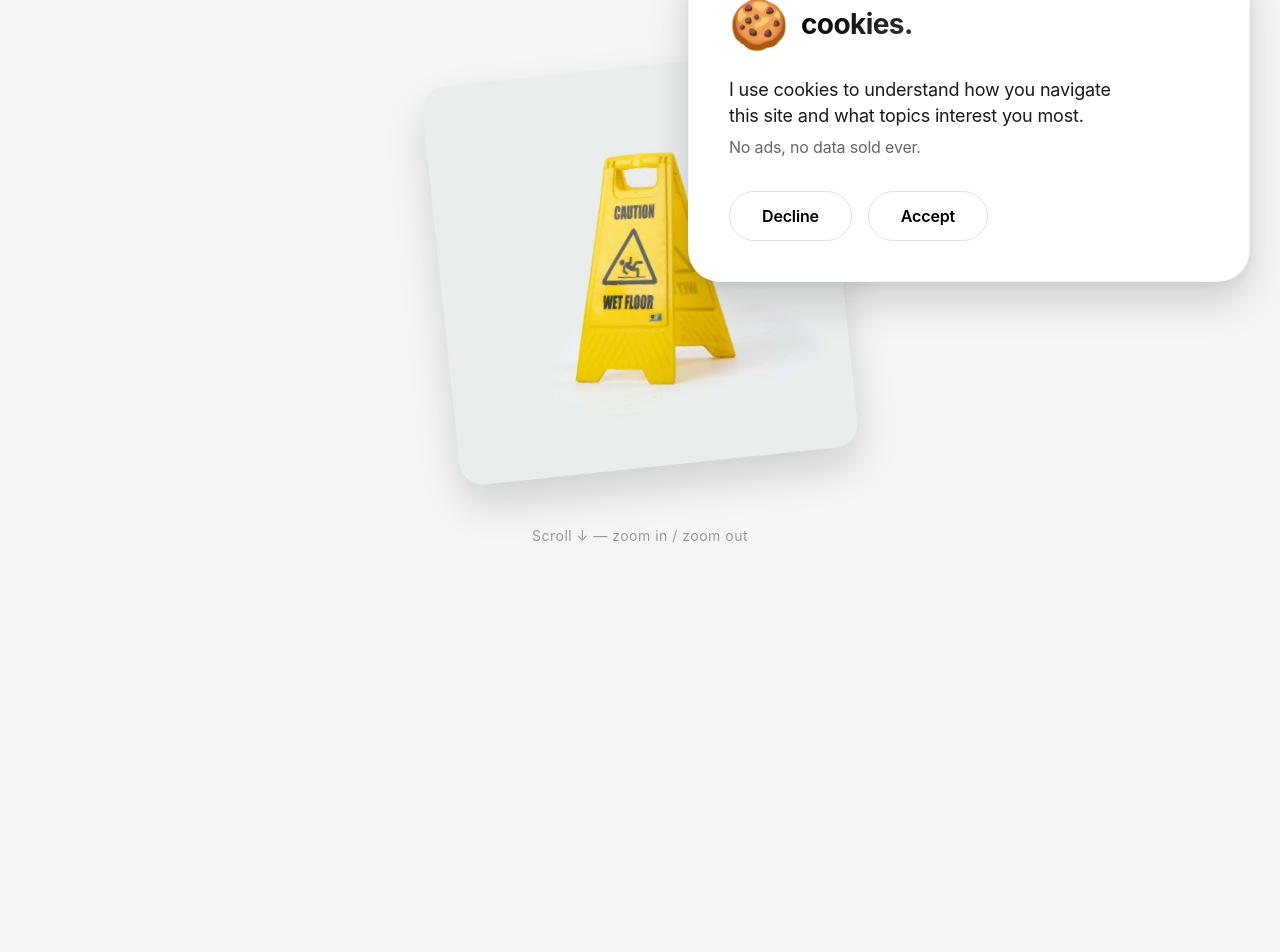
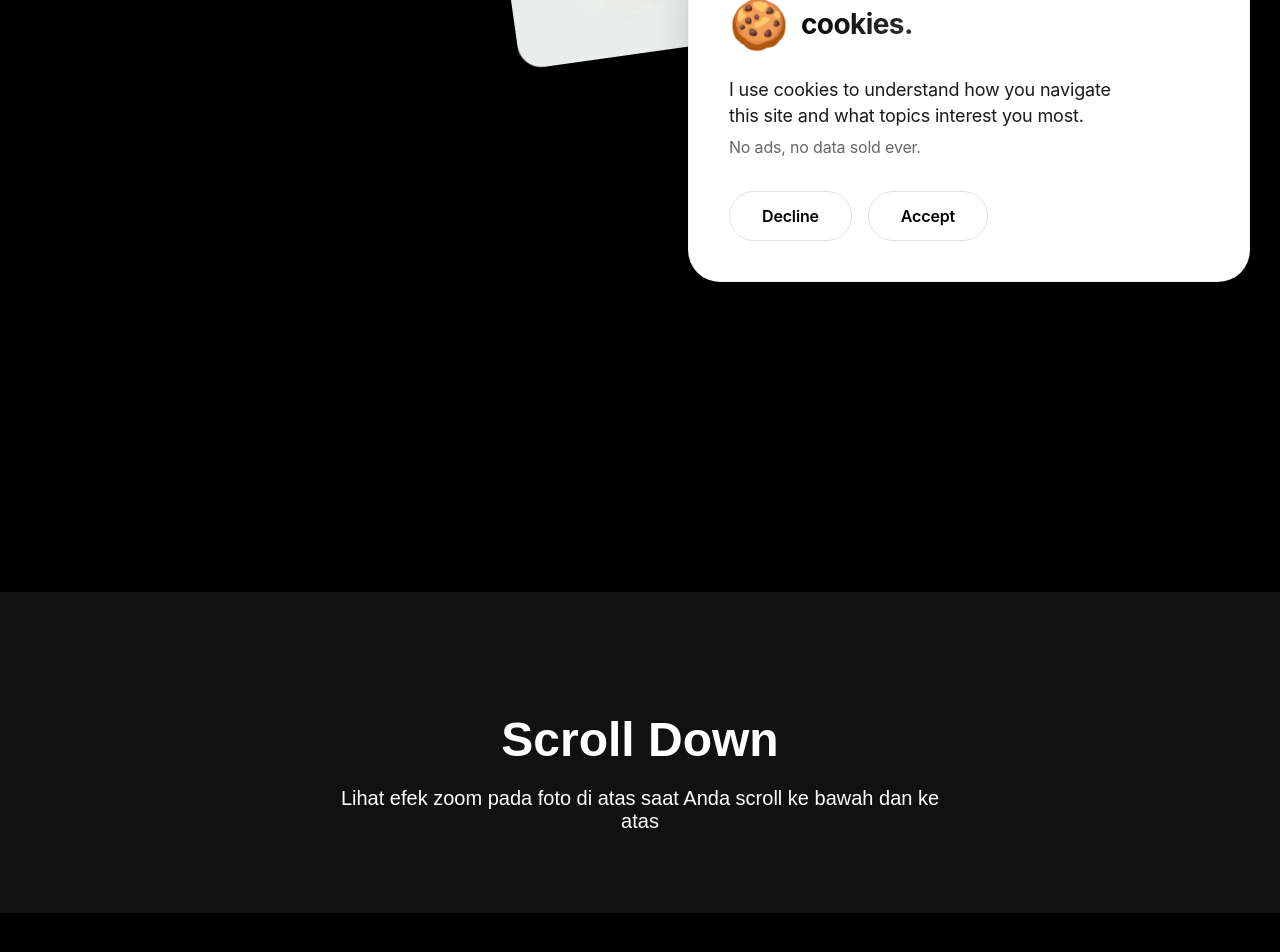
Before and after one commit to vinividivicilala/lolo, a Next.js app in the folder faq/: page / in a window 1280 px wide. Shown: the part 488-1440 px from the top of the page. Built offline with nearby package versions, Linux system fonts and the light colour scheme.

Commit message:
Update page.tsx

```diff
--- a/faq/app/page.tsx
+++ b/faq/app/page.tsx
@@ -5,16 +5,14 @@ import gsap from "gsap";
 import { ScrollTrigger } from "gsap/ScrollTrigger";
 
 // Register ScrollTrigger plugin
-if (typeof window !== 'undefined') {
 gsap.registerPlugin(ScrollTrigger);
-}
 
 export default function HomePage(): React.JSX.Element {
   const [showPopup, setShowPopup] = useState(false);
   const acceptBtnRef = useRef<HTMLButtonElement>(null);
   const declineBtnRef = useRef<HTMLButtonElement>(null);
-  const portraitRef = useRef<HTMLDivElement>(null);
-  const imageRef = useRef<HTMLImageElement>(null);
+  const imageRef = useRef<HTMLDivElement>(null);
+  const containerRef = useRef<HTMLDivElement>(null);
 
   useEffect(() => {
     const consent = localStorage.getItem('cookieConsent');
@@ -23,24 +21,24 @@ export default function HomePage(): React.JSX.Element {
     }
   }, []);
 
-  // GSAP hover effect for buttons
   useEffect(() => {
     if (showPopup && acceptBtnRef.current && declineBtnRef.current) {
+      // Animasi hover untuk tombol Accept & Decline
       const acceptBtn = acceptBtnRef.current;
       const declineBtn = declineBtnRef.current;
 
-      const createHoverAnimation = (btn: HTMLButtonElement) => {
-        const style = document.createElement('style');
-        const btnId = `btn-${Math.random()}`;
-        btn.classList.add(btnId);
+      [acceptBtn, declineBtn].forEach(btn => {
+        btn.style.position = 'relative';
+        btn.style.overflow = 'hidden';
+        btn.style.zIndex = '1';
 
-        style.textContent = `
-          .${btnId} {
+        const pseudoStyle = document.createElement('style');
+        pseudoStyle.textContent = `
+          .btn-hover-effect {
             position: relative;
             isolation: isolate;
-            transition: color 0.3s cubic-bezier(0.2, 0.9, 0.4, 1.1);
           }
-          .${btnId}::before {
+          .btn-hover-effect::before {
             content: '';
             position: absolute;
             bottom: 0;
@@ -52,69 +50,77 @@ export default function HomePage(): React.JSX.Element {
             z-index: -1;
             border-radius: 60px;
           }
-          .${btnId}:hover::before {
+          .btn-hover-effect:hover::before {
             height: 100%;
           }
-          .${btnId}:hover {
-            color: #ffffff !important;
-            border-color: #000000 !important;
+          .btn-hover-effect {
+            transition: color 0.3s ease;
+          }
+          .btn-hover-effect:hover {
+            color: white !important;
           }
         `;
-        document.head.appendChild(style);
-      };
-
-      createHoverAnimation(acceptBtn);
-      createHoverAnimation(declineBtn);
+        document.head.appendChild(pseudoStyle);
+        btn.classList.add('btn-hover-effect');
+      });
 
       return () => {
+        [acceptBtn, declineBtn].forEach(btn => {
           const styles = document.querySelectorAll('style');
           styles.forEach(style => {
-          if (style.textContent?.includes('::before')) {
+            if (style.textContent?.includes('btn-hover-effect')) {
               style.remove();
             }
+          });
         });
       };
     }
   }, [showPopup]);
 
-  // GSAP scroll zoom in/out effect for portrait
   useEffect(() => {
-    if (!portraitRef.current || !imageRef.current) return;
-
-    // Set initial state: agak miring ke kiri, ukuran normal (scale 1)
-    gsap.set(portraitRef.current, {
-      rotation: -6,
+    // Efek scroll zoom in/out untuk foto
+    if (imageRef.current && containerRef.current) {
+      // Set initial state
+      gsap.set(imageRef.current, {
+        rotation: -8,
         scale: 1,
+        borderRadius: "24px",
         transformOrigin: "center center",
       });
 
-    // Create scroll trigger for zoom in/out
-    ScrollTrigger.create({
-      trigger: document.body,
+      // Create scroll trigger animation
+      const scrollTl = gsap.timeline({
+        scrollTrigger: {
+          trigger: containerRef.current,
           start: "top top",
           end: "bottom bottom",
-      scrub: 1.2, // Smooth scrubbing
-      onUpdate: (self) => {
-        const progress = self.progress; // 0 at top, 1 at bottom
-
-        // Scroll ke bawah: zoom in (scale membesar)
-        // Scroll ke atas: zoom out (scale mengecil kembali ke 1)
-        // Scale from 1 to 1.8
-        const scaleValue = 1 + (progress * 0.8); // 1 → 1.8
-        const rotationValue = -6 + (progress * 3); // -6° → -3°
-
-        gsap.to(portraitRef.current, {
-          scale: scaleValue,
-          rotation: rotationValue,
-          duration: 0.1,
-          ease: "power2.out",
-        });
-      },
+          scrub: 1.5,
+          pin: false,
+          markers: false,
+          invalidateOnRefresh: true
+        }
       });
 
+      // Scroll ke bawah: foto menjadi besar, vertikal, dan berubah bentuk
+      scrollTl.to(imageRef.current, {
+        scale: 2.5,
+        rotation: 0,
+        borderRadius: "8px",
+        duration: 1,
+        ease: "power2.inOut",
+      }, 0)
+      .to(imageRef.current, {
+        width: "auto",
+        height: "auto",
+        duration: 1,
+        ease: "power2.inOut",
+      }, 0);
+
+      // Cleanup
       return () => {
         ScrollTrigger.getAll().forEach(trigger => trigger.kill());
       };
+    }
   }, []);
 
   const handleAccept = () => {
@@ -130,74 +136,87 @@ export default function HomePage(): React.JSX.Element {
   };
 
   return (
-    <div style={{
-      minHeight: '200vh',
-      backgroundColor: '#f5f5f5',
+    <div
+      ref={containerRef}
+      style={{
+        minHeight: '200vh', // Membuat halaman cukup panjang untuk efek scroll
+        backgroundColor: 'black',
         margin: 0,
         padding: 0,
         width: '100%',
         display: 'flex',
         flexDirection: 'column',
-      justifyContent: 'center',
+        justifyContent: 'flex-start',
         alignItems: 'center',
-      fontFamily: "'Inter', -apple-system, BlinkMacSystemFont, 'Segoe UI', sans-serif",
+        fontFamily: 'ev-light, sans-serif',
         WebkitFontSmoothing: 'antialiased',
         MozOsxFontSmoothing: 'grayscale',
         position: 'relative'
-    }}>
-      {/* Hero section dengan foto portrait di tengah */}
+      }}
+    >
+      {/* Container untuk foto portrait */}
       <div style={{
+        position: 'sticky',
+        top: '50%',
+        transform: 'translateY(-50%)',
+        width: '100%',
         display: 'flex',
         justifyContent: 'center',
         alignItems: 'center',
-        minHeight: '100vh',
-        width: '100%',
-        position: 'relative',
-        flexDirection: 'column',
-        gap: '40px'
+        zIndex: 10,
+        pointerEvents: 'none'
       }}>
-        {/* Foto Portrait besar di tengah, agak miring ke kiri */}
         <div
-          ref={portraitRef}
+          ref={imageRef}
           style={{
-            width: '400px',
+            width: '280px',
             height: 'auto',
-            display: 'flex',
-            justifyContent: 'center',
-            alignItems: 'center',
-            willChange: 'transform',
+            overflow: 'hidden',
+            boxShadow: '0 20px 40px rgba(0,0,0,0.3)',
+            pointerEvents: 'auto',
+            transform: 'rotate(-8deg)',
+            transition: 'box-shadow 0.3s ease'
           }}
         >
           <img
-            ref={imageRef}
             src="/images/5.jpg"
             alt="Portrait"
             style={{
               width: '100%',
-              height: 'auto',
+              height: '100%',
               objectFit: 'cover',
-              borderRadius: '24px',
-              boxShadow: '0 20px 40px rgba(0,0,0,0.15)',
-              display: 'block',
+              display: 'block'
             }}
             onError={(e) => {
-              console.error('Failed to load image: /images/5.jpg');
-              e.currentTarget.src = 'https://via.placeholder.com/500x600?text=Portrait+Image';
+              // Fallback jika gambar tidak ditemukan
+              const target = e.target as HTMLImageElement;
+              target.src = 'https://picsum.photos/id/64/400/500';
             }}
           />
         </div>
+      </div>
 
-        <p style={{
-          fontSize: '14px',
-          color: '#999',
-          marginTop: '20px',
-          letterSpacing: '0.5px'
+      {/* Konten tambahan untuk efek scroll */}
+      <div style={{
+        position: 'relative',
+        zIndex: 5,
+        width: '100%',
+        marginTop: '100vh'
       }}>
-          Scroll ↓ — zoom in / zoom out
+        <div style={{
+          backgroundColor: '#111',
+          padding: '80px 20px',
+          textAlign: 'center',
+          color: 'white'
+        }}>
+          <h2 style={{ fontSize: '48px', marginBottom: '20px' }}>Scroll Down</h2>
+          <p style={{ fontSize: '20px', maxWidth: '600px', margin: '0 auto' }}>
+            Lihat efek zoom pada foto di atas saat Anda scroll ke bawah dan ke atas
           </p>
         </div>
+      </div>
 
-      {/* Cookie Popup - Bottom Right dengan desain Awwwards (TIDAK DIUBAH) */}
+      {/* Cookie Popup - Bottom Right dengan desain Awwwards */}
       {showPopup && (
         <div style={{
           position: 'fixed',
```
Lines whose indentation alone changed are shown as unchanged.
